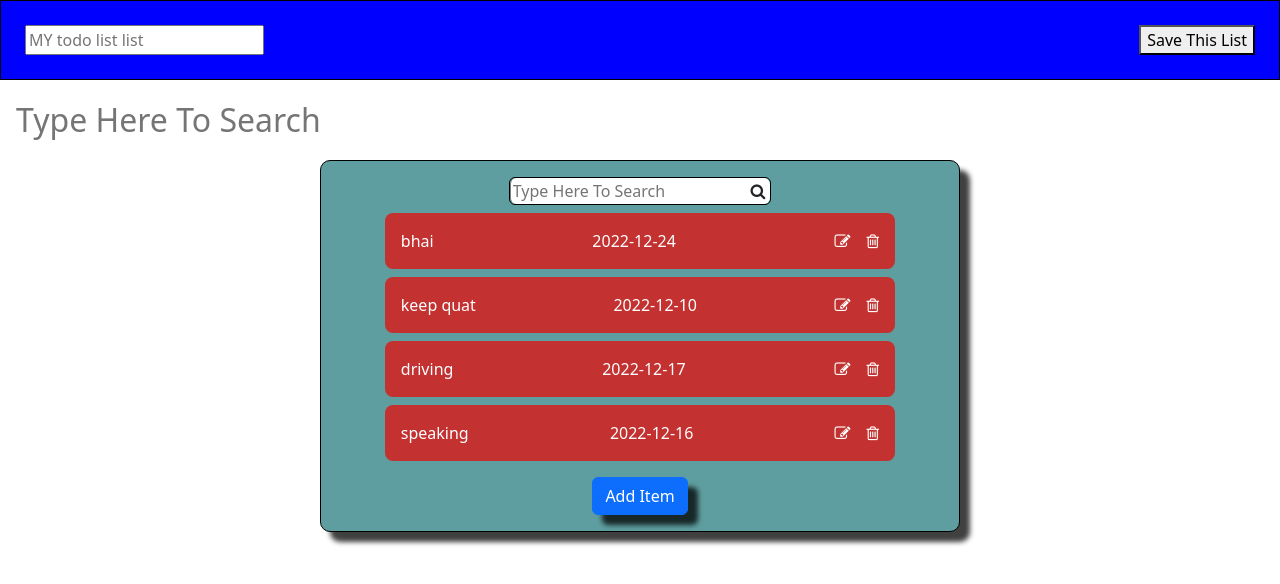
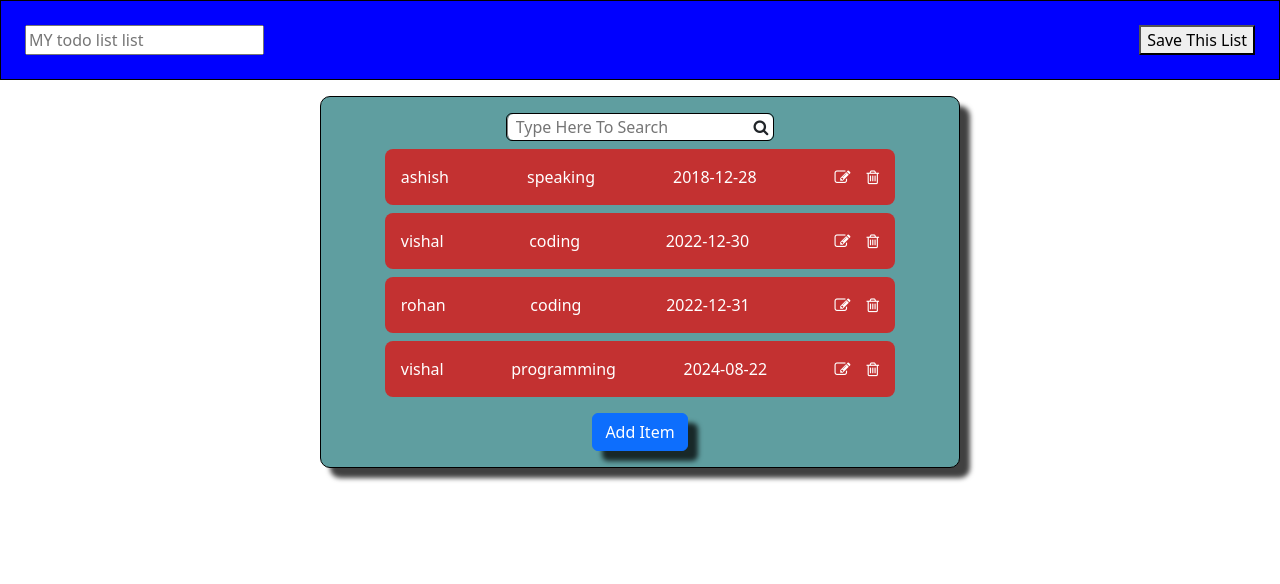
Before and after one commit to Vishal-Taral/todo-list, a React (Create React App) app in the folder todo-app/: page / in a window 1280 px wide. Shown: the top 584 px of the page. Built offline with nearby package versions, Linux system fonts and the light colour scheme; data requests are answered from the project's data file.

Commit message:
searching and sorting is completed in todo app

```diff
--- a/todo-app/src/API/db.json
+++ b/todo-app/src/API/db.json
@@ -1,24 +1,28 @@
 {
   "task": [
     {
-      "id": 1,
-      "description": "bhai",
-      "date": "2022-12-24"
+      "id": 2,
+      "description": "coding",
+      "date": "2022-12-30",
+      "author": "vishal"
     },
     {
-      "id": 2,
-      "description": "keep quat",
-      "date": "2022-12-10"
-    },
-    {
-      "description": "driving",
-      "date": "2022-12-17",
-      "id": 3
+      "id": 4,
+      "description": "coding",
+      "date": "2022-12-31",
+      "author": "rohan"
     },
     {
       "description": "speaking",
-      "date": "2022-12-16",
-      "id": 4
+      "date": "2018-12-28",
+      "author": "ashish",
+      "id": 5
+    },
+    {
+      "description": "programming",
+      "date": "2024-08-22",
+      "author": "vishal",
+      "id": 6
     }
   ]
 }
--- a/todo-app/src/components/Home/Home.js
+++ b/todo-app/src/components/Home/Home.js
@@ -2,19 +2,29 @@ import React from "react";
 import "./Home.scss";
 import axios from "axios";
 import { useState, useEffect } from "react";
-import Inputs from "../Inputs/Inputs";
+// import Inputs from "../Inputs/Inputs";
 
 const Home = (props) => {
   const [works, setWorks] = useState([]);
   const [err, setErr] = useState();
+  const [author, setAuthor] = useState("");
   const [task, setTask] = useState("");
   const [date, setDate] = useState("");
   const [postData, setPostData] = useState("");
+  const [filteredItem, setFilteredItem] = useState("");
   const [newid, setNewid] = useState();
+
   useEffect(() => {
     getJsonData();
   }, [err, postData]);
+
+  works.sort((a, b) => new Date(a.date) - new Date(b.date));       // code for sorting
+
   const baseURL = "http://localhost:8000/task";
+
+  const changeAuthorNameHandler = (event) => {
+    setAuthor(event.target.value);
+  }
   const changeTaskHandler = (event) => {
     setTask(event.target.value);
   }
@@ -24,8 +34,8 @@ const Home = (props) => {
   // function to search item by items name or date
 
   const SearchHandler = (event) => {
-    const findItemByName = works.filter((name) => name.description === event.target.value);
-    console.log(findItemByName);
+    setFilteredItem(event.target.value)
+
   }
 
   //get Call
@@ -47,11 +57,13 @@ const Home = (props) => {
     axios.post(baseURL, {
       description: task,
       date: date,
+      author: author,
     }).then((res) => {
       setPostData(res)
-      console.log("data is created" ,res);
+      console.log("data is created", res);
       setTask("")
       setDate("")
+      setAuthor("");
     })
   }
   //delete call
@@ -65,9 +77,9 @@ const Home = (props) => {
       }).catch((err) => {
         console.log(err);
       });
-    } else {
+    } /* else {
       alert("not deleted")
-    }
+    } */
 
   }
   //put call
@@ -76,12 +88,14 @@ const Home = (props) => {
     await axios.put(`http://localhost:8000/task/${newid}`, {
       id: newid,
       description: task,
-      date: date
+      date: date,
+      author: author
     }).then((res) => {
       setPostData(res)
       console.log("data is upadated", res);
       setTask("");
       setDate("");
+      setAuthor("");
     })
   }
 
@@ -91,9 +105,9 @@ const Home = (props) => {
         <input type="text" placeholder="MY todo list list"></input>
         <button>Save This List</button>
       </div>
-      <div>
-        <Inputs />
-      </div>
+      {/* <div>
+        <Inputs SearchHandler={SearchHandler}/>
+      </div> */}
       <div className="list">
         <div className="one ">
           <div className="input-box rounded">
@@ -105,9 +119,10 @@ const Home = (props) => {
             ></input><i type="button" className="fa fa-search search-icon rounded-end"></i>
 
           </div>
-          {works.map((obj, key) => {
+          {works.filter((itemName) => itemName.author.toLowerCase().includes(filteredItem) || itemName.date.includes(filteredItem) || itemName.description.toLowerCase().includes(filteredItem)).map((obj, key) => {
             return (
               <div className="task-list" key={key}>
+                <div>{obj.author}</div>
                 <div>{obj.description}</div>
                 <div>{obj.date}</div>
                 <div className="icons">
@@ -162,6 +177,19 @@ const Home = (props) => {
                         <form>
                           <div className="mb-3">
                             <label htmlFor="recipient-name" className="col-form-label">
+                              Enter Author to upadate
+                            </label>
+                            <input
+                              value={author}
+                              type="text"
+                              className="form-control"
+                              id="recipient-name"
+                              onChange={changeAuthorNameHandler}
+                            />
+                          </div>
+
+                          <div className="mb-3">
+                            <label htmlFor="recipient-name" className="col-form-label">
                               Enter Task to upadate
                             </label>
                             <input
@@ -212,7 +240,19 @@ const Home = (props) => {
                         <form>
                           <div className="mb-3">
                             <label htmlFor="recipient-name" className="col-form-label">
-                              Add Item
+                              Add Author Name
+                            </label>
+                            <input
+                              value={author}
+                              type="text"
+                              className="form-control"
+                              id="recipient-name"
+                              onChange={changeAuthorNameHandler}
+                            />
+                          </div>
+                          <div className="mb-3">
+                            <label htmlFor="recipient-name" className="col-form-label">
+                              Add Title
                             </label>
                             <input
                               value={task}
--- a/todo-app/src/components/Home/Home.scss
+++ b/todo-app/src/components/Home/Home.scss
@@ -13,6 +13,7 @@
         display: flex;
         align-items: center;
         justify-content: center;
+        margin-top: 1rem;
 
         .one {
             display: flex;
@@ -44,6 +45,7 @@
                     outline: none;
                     border: none;
                     border-left: 1px solid gray;
+                    padding-left: 0.5rem;
                 }
             }
 
@@ -97,3 +99,7 @@
     }
 
 }
+
+@media only screen and (min-width: 600px) {
+
+}
```
